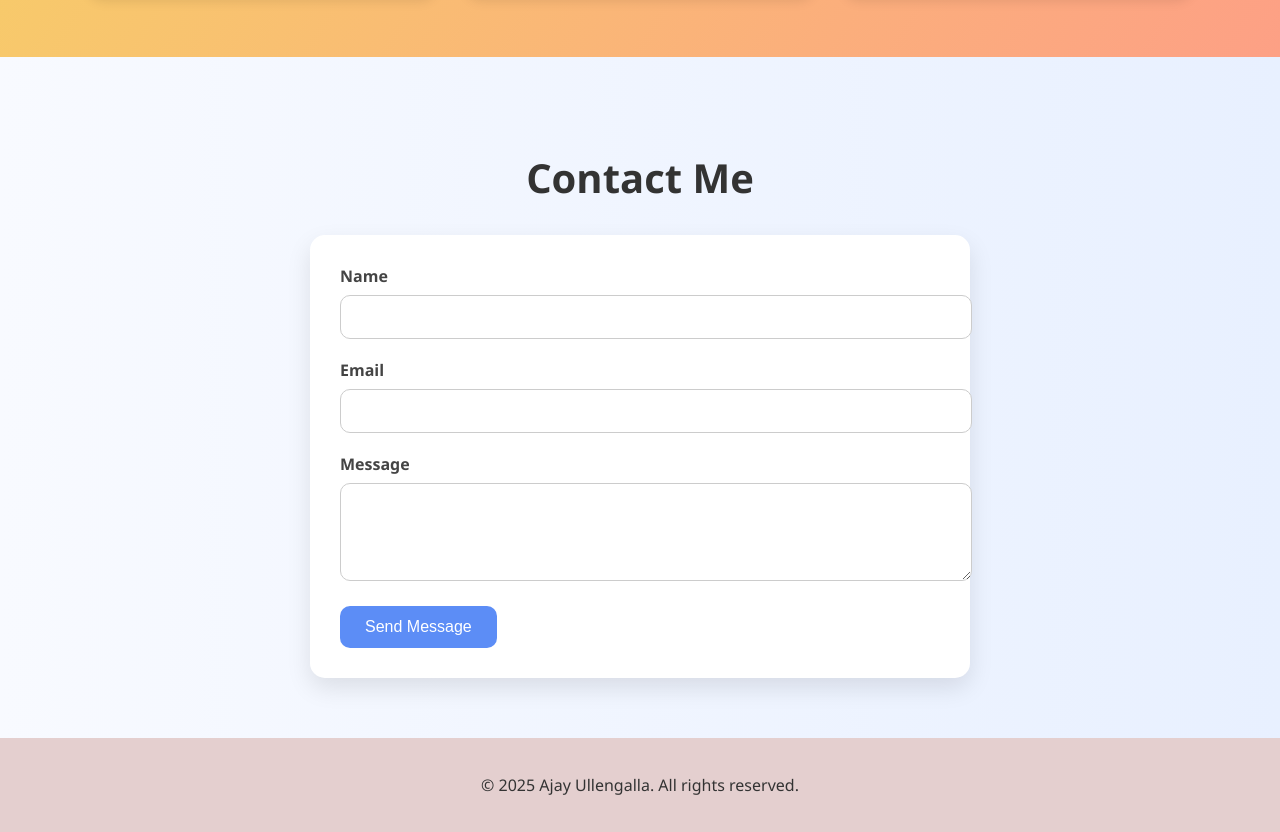
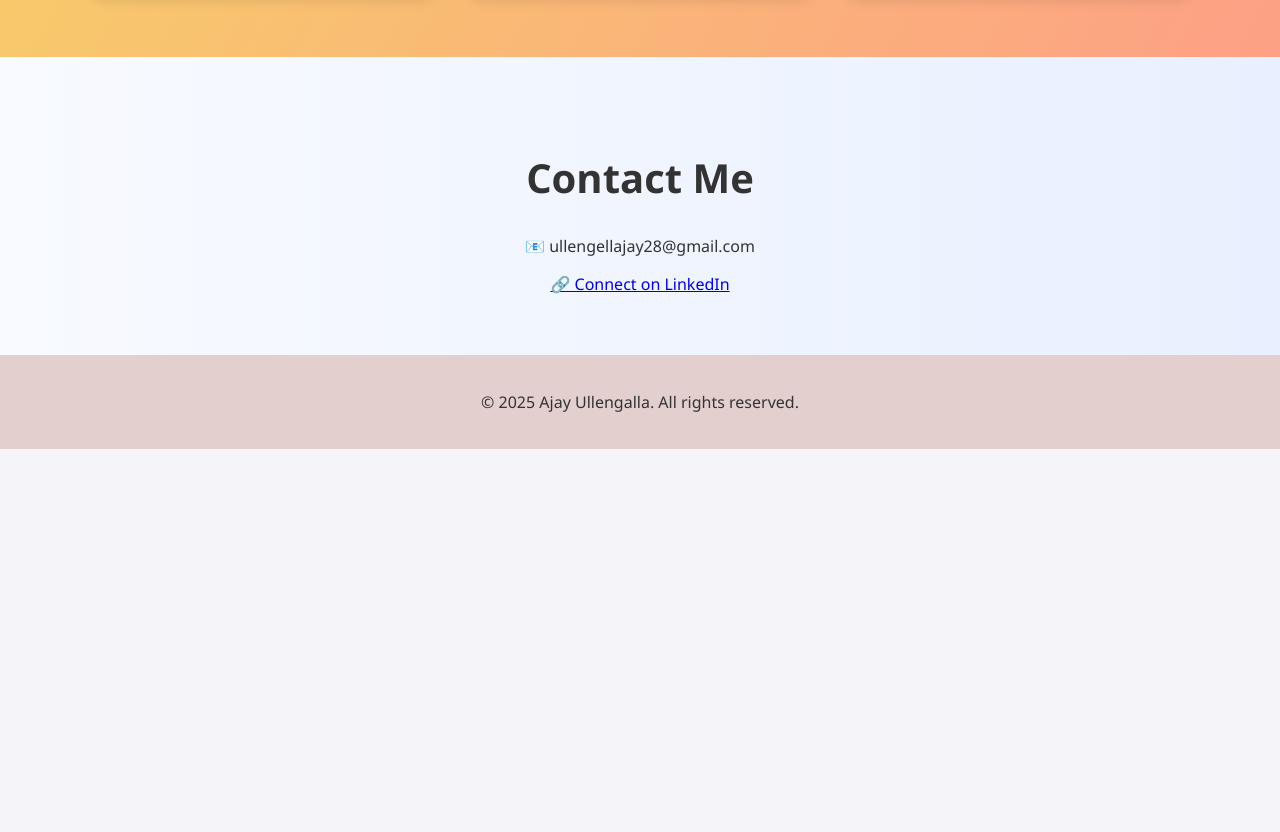
Before and after one commit to AjayUllengalla/MyPortfolio, a plain HTML site: page index.html in a window 1280 px wide. Shown: the part 2229-3061 px from the top of the page. After the commit the page ends 2678 px from the top, so only its background shows below. Drawn offline with Linux system fonts and the light colour scheme.

Commit message:
Contact Section Updated

```diff
--- a/index.html
+++ b/index.html
@@ -7,6 +7,7 @@
   <title>Ajay Ullengalla Portfolio</title>
   <link rel="stylesheet" href="style.css" />
   <link rel = "stylesheet" href="about.css" />
+  <link rel="stylesheet" href="contact.css" />
 </head>
 <body>
 
@@ -116,19 +117,12 @@
   </section>
 
   <!-- Contact -->
-  <section id="contact" class="contact-section">
-    <h2>Contact Me</h2>
-    <form id="contactForm" action="https://formspree.io/f/mwkjaqwd" method="POST" class="contact-form">
-      <label for="name">Name</label>
-      <input type="text" id="name" name="name" required />
-      <label for="email">Email</label>
-      <input type="email" id="email" name="email" required />
-      <label for="message">Message</label>
-      <textarea id="message" name="message" rows="4" required></textarea>
-      <button type="submit">Send Message</button>
-    </form>
-    <p id="form-message" style="display:none; color: green;">Thank you! Your message has been sent.</p>
-  </section>
+ <section id="contact" class="contact-section">
+  <h2>Contact Me</h2>
+  <p class="contact-email">📧 ullengellajay28@gmail.com</p>
+  <a class="contact-link" href="https://www.linkedin.com/in/ajay-ullengalla-28m/" target="_blank">🔗 Connect on LinkedIn</a>
+</section>
+
 
   <!-- Footer -->
   <footer class="footer">
```
Also changed, not shown: contact.css (added).
